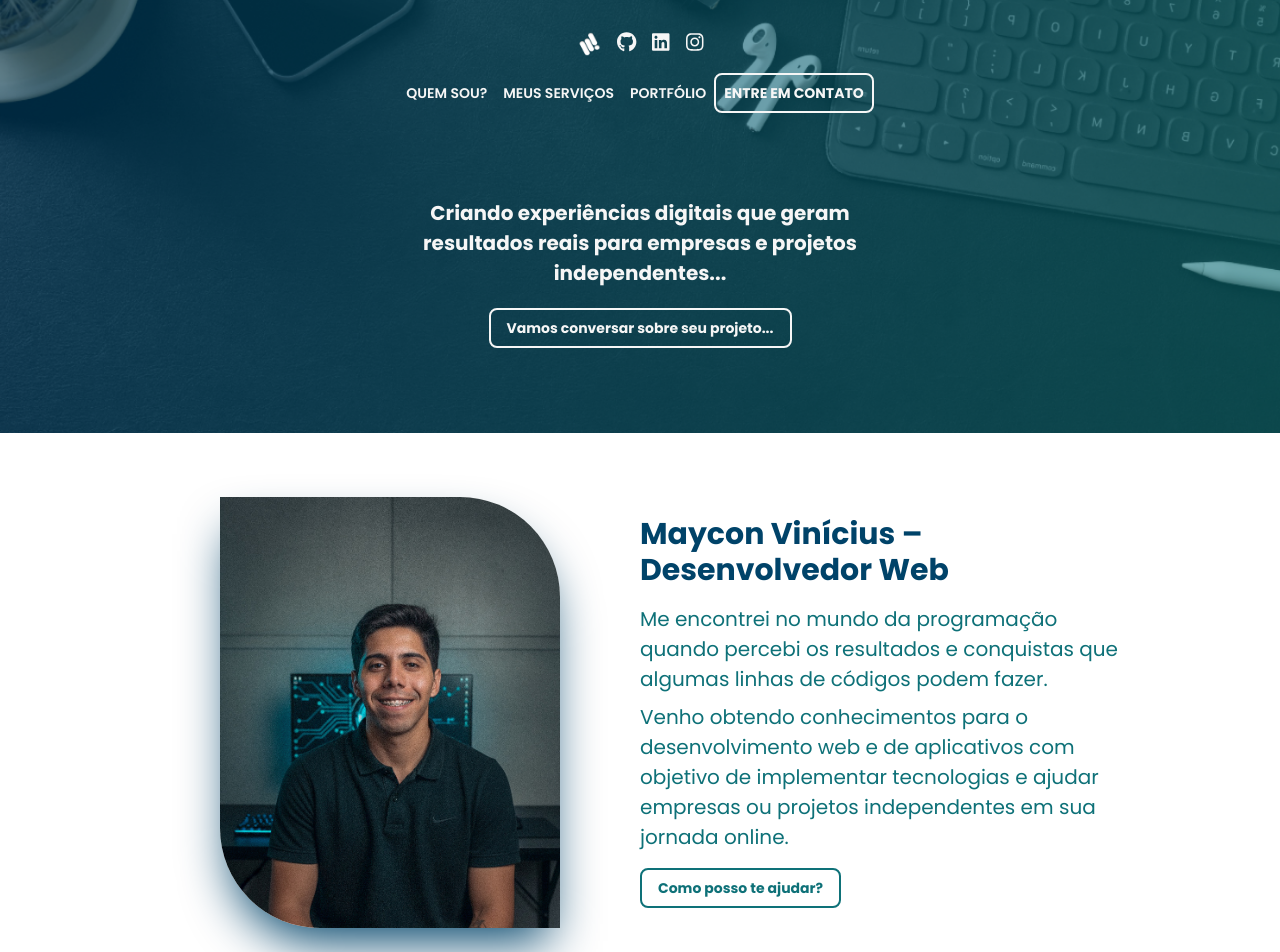
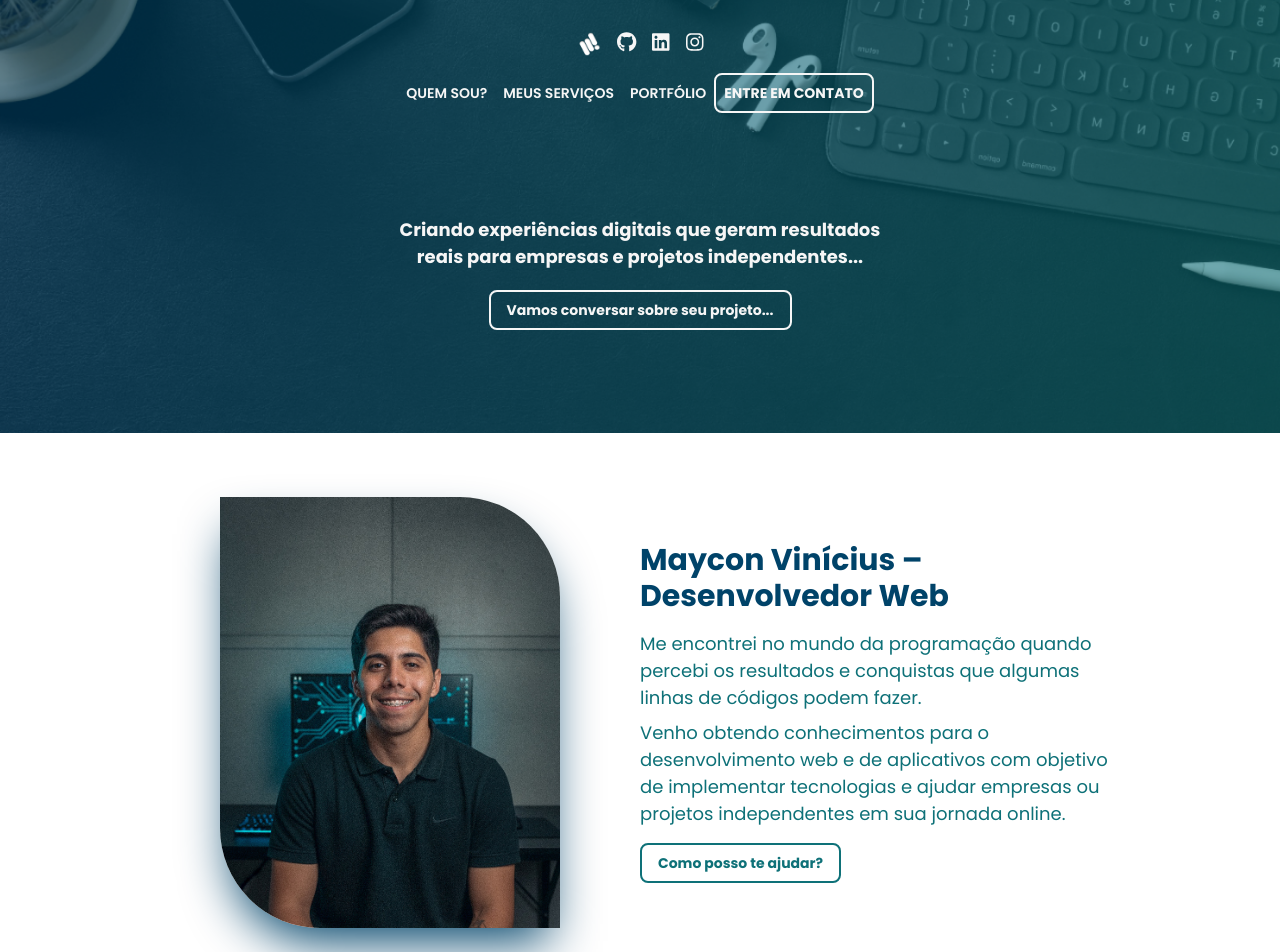
Before and after one commit to mayconviniciusdev/website-mayconviniciusdev, a Next.js app: page / in a window 1280 px wide. Shown: the top 952 px of the page. Built offline with nearby package versions, Linux system fonts and the light colour scheme.

Commit message:
style: adjust text font sizes

```diff
--- a/src/components/sections/about.tsx
+++ b/src/components/sections/about.tsx
@@ -13,7 +13,7 @@ export default function About() {
 
           <div className="flex flex-col gap-y-4 text-center items-center justify-center md:max-w-120 md:text-start md:items-start">
             <h1 className="text-3xl text-[#004369] font-bold">Maycon Vinícius – Desenvolvedor Web</h1>
-            <div className='text-[20px] text-[#0E7178] font-medium'>
+            <div className='text-[18px] text-[#0E7178] font-medium'>
               <p className='mb-2'>Me encontrei no mundo da programação quando percebi os resultados e conquistas que algumas linhas de códigos podem fazer.</p>
               <p>Venho obtendo conhecimentos para o desenvolvimento web e de aplicativos com objetivo de implementar tecnologias e ajudar empresas ou projetos independentes em sua jornada online.</p>
             </div>
--- a/src/components/sections/contact.tsx
+++ b/src/components/sections/contact.tsx
@@ -50,7 +50,7 @@ export default function Contact() {
         <div className="px-5">
           <div className="max-w-270 mx-auto">
             <h2 className="font-bold text-2xl text-[#F6F6F6]">CONTATO</h2>
-            <p className="pt-2 text-base text-[#F6F6F6]/50">Sinta-se à vontade para entrar em contato comigo, seja para conversar sobre suas dúvidas, dicas de livros, séries e filmes ou até mesmo para um bate-papo sobre sua ideia ou necessidade!</p>
+            <p className="pt-2 text-[18px] text-[#F6F6F6]/50">Sinta-se à vontade para entrar em contato comigo, seja para conversar sobre suas dúvidas, dicas de livros, séries e filmes ou até mesmo para um bate-papo sobre sua ideia ou necessidade!</p>
 
             <form onSubmit={handleSubmit(sendEmail)} className="mt-8 [:not(:placeholder-shown)]:text-[#F6F6F6]/50 [:not(:placeholder-shown)]:text-sm">
               <input placeholder="Como você se chama?" type="text" {...register('name')} required
--- a/src/components/ui/banner.tsx
+++ b/src/components/ui/banner.tsx
@@ -34,7 +34,7 @@ export default function Banner() {
 
   return (
     <section className="text-center flex flex-col items-center">
-      <h1 className="text-[#F6F6F6] pb-5 text-[20px] font-bold max-w-130">Criando experiências digitais que geram resultados reais para empresas e projetos independentes...</h1>
+      <h1 className="text-[#F6F6F6] pb-5 text-[18px] font-bold max-w-130">Criando experiências digitais que geram resultados reais para empresas e projetos independentes...</h1>
       <ButtonWhite text={displayedText}/>
     </section>
   )
```
